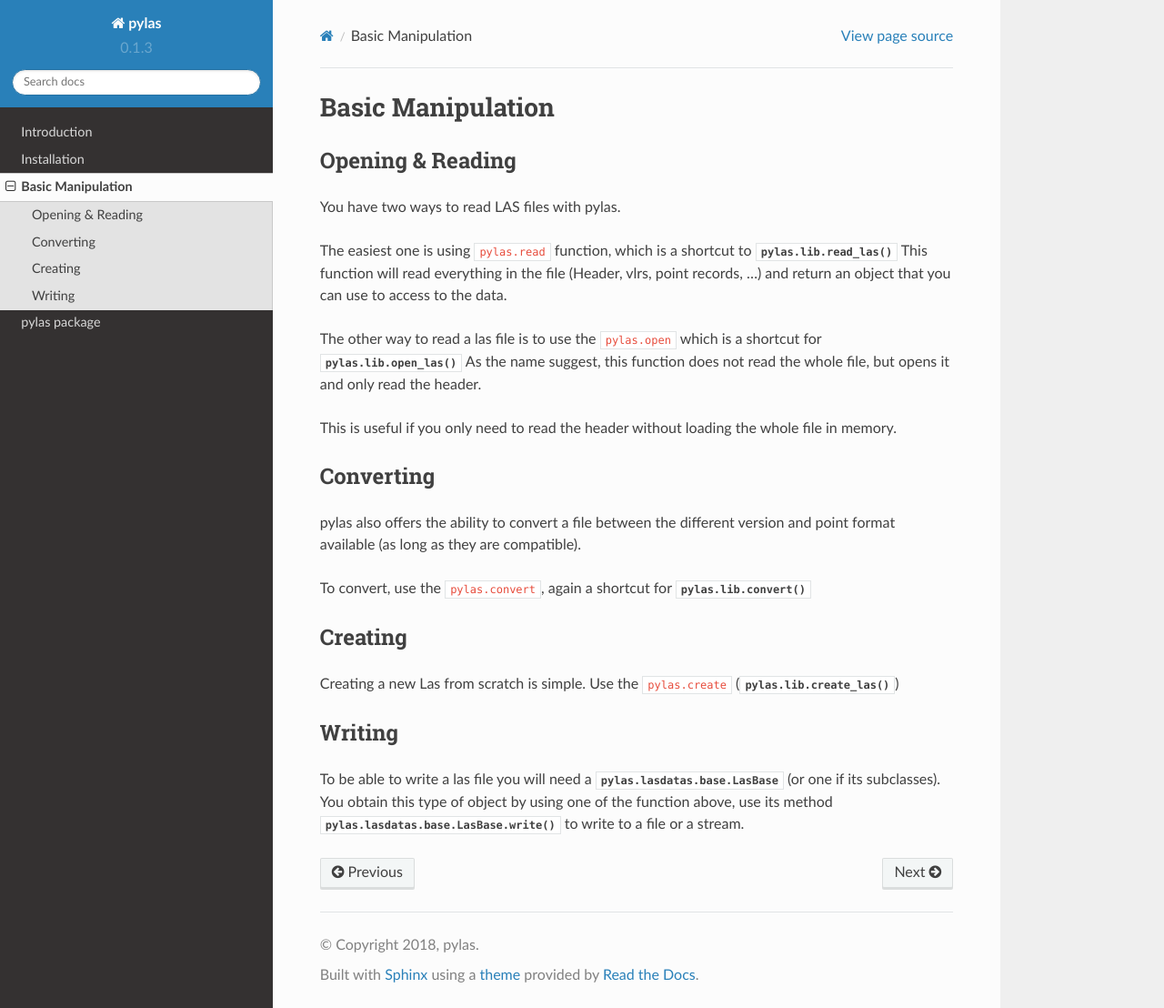
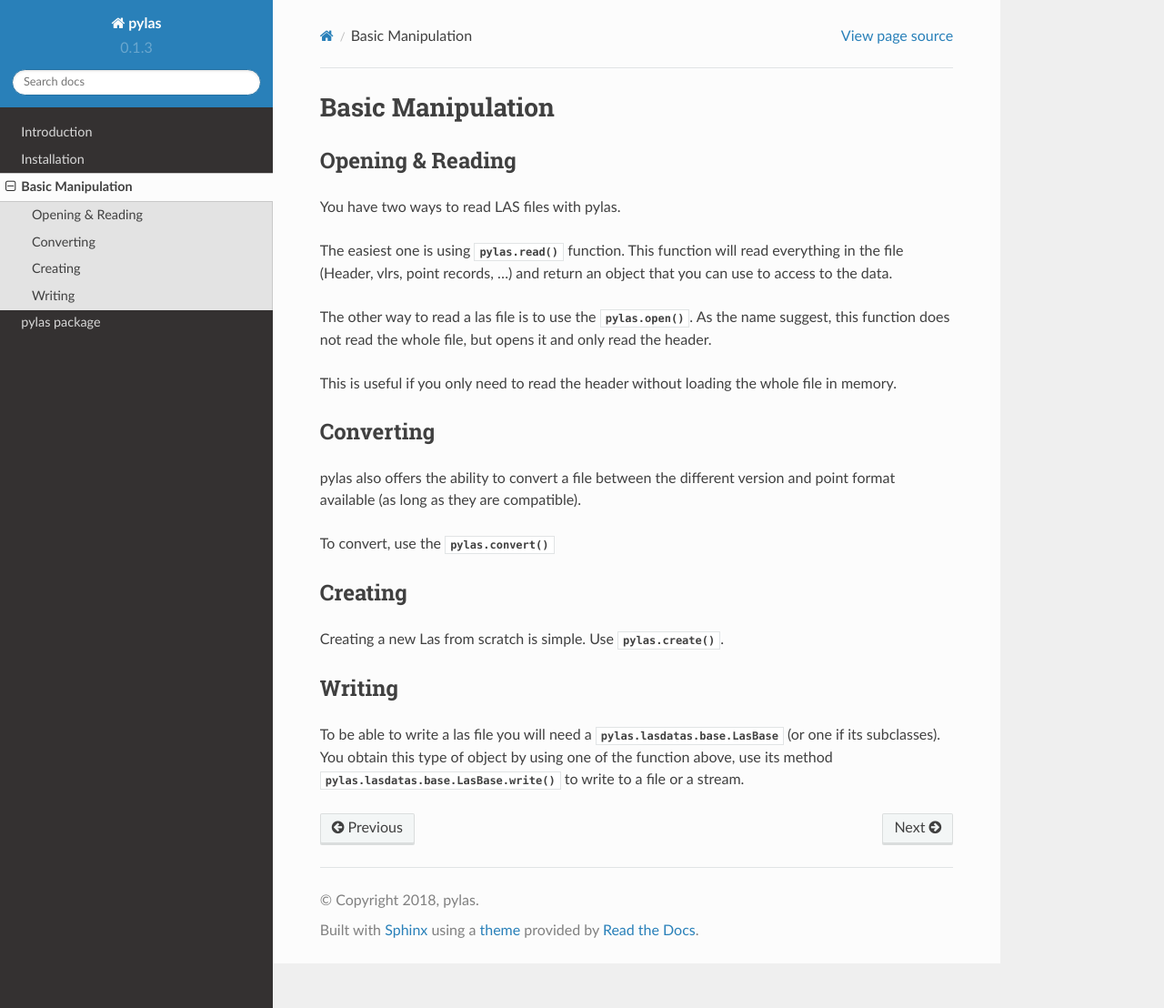
Before and after one commit to tmontaigu/pylas, a Sphinx documentation site: the page built from docs/basic.rst, in a window 1280 px wide and 1108 px high. Shown: the whole window at 91% size. Built offline with Sphinx 7.4.7 and the Read the Docs theme 2.0.0, drawn with Linux system fonts in a browser that asks for light colours; pages that are not in the unit, such as notebooks, are missing from menus.

Commit message:
add docs for the function shortchuts in pylas.__init__

```diff
--- a/docs/basic.rst
+++ b/docs/basic.rst
@@ -7,12 +7,12 @@ Opening & Reading
 =================
 You have two ways to read LAS files with pylas.
 
-The easiest one is using ``pylas.read`` function, which is a shortcut to :func:`pylas.lib.read_las`
+The easiest one is using :func:`pylas.read` function.
 This function will read everything in the file (Header, vlrs, point records, ...) and return an object
 that you can use to access to the data.
 
 
-The other way to read a las file is to use the ``pylas.open`` which is a shortcut for :func:`pylas.lib.open_las`
+The other way to read a las file is to use the :func:`pylas.open`.
 As the name suggest, this function does not read the whole file, but opens it and only read the header.
 
 This is useful if you only need to read the header without loading the whole file in memory.
@@ -25,13 +25,13 @@ Converting
 pylas also offers the ability to convert a file between the different version and point format available
 (as long as they are compatible).
 
-To convert, use the ``pylas.convert``, again a shortcut for :func:`pylas.lib.convert`
+To convert, use the :func:`pylas.convert`
 
 Creating
 ========
 
 Creating a new Las from scratch is simple.
-Use the ``pylas.create`` (:func:`pylas.lib.create_las`)
+Use :func:`pylas.create`.
 
 
 Writing
--- a/docs/intro.rst
+++ b/docs/intro.rst
@@ -12,7 +12,7 @@ LAS files are organized in 3 main parts:
 3) Point Records
 
 
-The header contains informations about the data such as its version, the point format (which tells the different
+The header contains information about the data such as its version, the point format (which tells the different
 dimensions stored for each points).
 
 After the header, LAS files may contains VLRs (Variable Length Record).
```
Also changed, not shown: docs/api/index.rst (+7 -8 lines).
